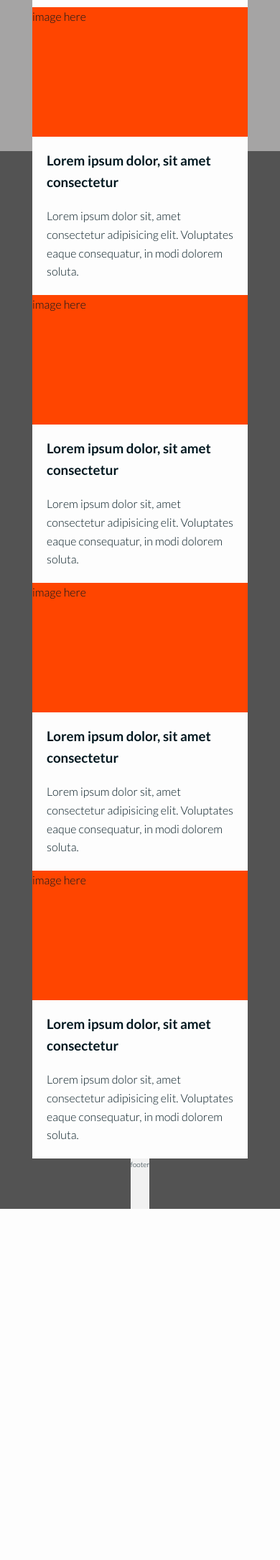
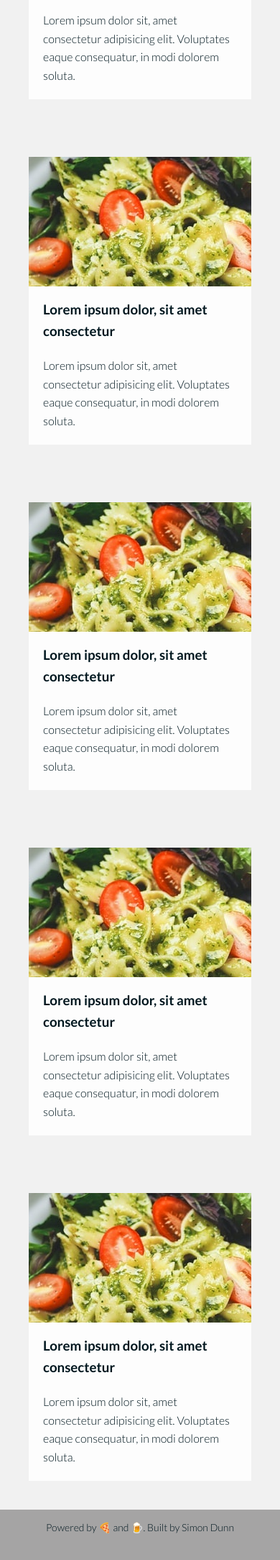
Before and after one commit to simonnineteen90/food-blog, a Flask app: page /flex-practice in a window 390 px wide. Shown: the part 1360-3528 px from the top of the page at 72% size. Before the commit the page ends 3040 px from the top, so only its background shows below. Run offline with Flask 2, Linux system fonts and the light colour scheme.

Commit message:
flexbox changes to the main section to make cards responsive

```diff
--- a/static/css/styles.css
+++ b/static/css/styles.css
@@ -39,8 +39,8 @@ body {
 }
 
 .navigation {
-  height: 7rem;
-  background-color: var(--color-white);
+  min-height: 7rem;
+  background-color: var(--color-light-gray);
   display: flex;
   justify-content: space-between;
   align-items: center;
@@ -55,8 +55,7 @@ body {
 }
 
 .main-content {
-  height: 100rem;
-  background-color: var(--color-light-gray);
+  background-color: var(--color-white);
   display: flex;
   flex-wrap: wrap;
   align-content: space-around;
@@ -64,8 +63,11 @@ body {
 }
 
 .footer {
-  height: 7rem;
-  background-color: var(--color-white);
+  min-height: 7rem;
+  background-color: var(--color-light-gray);
+  display: flex;
+  justify-content: center;
+  font-size: 1.4rem;
 }
 
 .contact-container {
@@ -209,8 +211,8 @@ nav ul li {
 }
 
 .main-content__card {
-  margin: 0 4rem;
-  width: 30rem;
+  flex: 1 1 30rem;
+  margin: 4rem;
   height: 40rem;
   background-color: #FDFDFD;
   font-size: 1.6rem;
@@ -218,6 +220,7 @@ nav ul li {
 .main-content__card--image {
   height: 18rem;
   background-color: orangered;
+  background-image: url(/static/images/hero-image.jpg);
 }
 .main-content__card--text {
   padding: 0 2rem;
--- a/static/sass/_components.scss
+++ b/static/sass/_components.scss
@@ -183,8 +183,9 @@ nav ul li {
 
 
     &__card {
-        margin: 0 4rem;
-        width: 30rem;
+        flex: 1 1 30rem;
+        margin: 4rem;
+        // min-width: 30rem;
         height: 40rem;
         background-color: #FDFDFD;
         font-size: 1.6rem;
@@ -192,6 +193,7 @@ nav ul li {
         &--image {
             height: 18rem;
             background-color: orangered;
+            background-image: url(/static/images/hero-image.jpg);
         }
 
         &--text {
--- a/static/sass/_layout.scss
+++ b/static/sass/_layout.scss
@@ -10,8 +10,8 @@ min-height: 100vh;
 
 
 .navigation {
-    height: 7rem;
-    background-color: var(--color-white);
+    min-height: 7rem;
+    background-color: var(--color-light-gray);
     display: flex;
     justify-content: space-between;
     align-items: center;
@@ -33,8 +33,8 @@ min-height: 100vh;
 }
 
 .main-content {
-    height: 100rem;
-    background-color: var(--color-light-gray);
+    // height: 100rem;
+    background-color: var(--color-white);
     display: flex;
     flex-wrap: wrap;
     align-content: space-around;
@@ -43,6 +43,9 @@ min-height: 100vh;
 }
 
 .footer{
-    height: 7rem;
-    background-color: var(--color-white);
+    min-height: 7rem;
+    background-color: var(--color-light-gray);;
+    display: flex;
+    justify-content: center;
+    font-size: 1.4rem;
 }
--- a/templates/flex-practice.html
+++ b/templates/flex-practice.html
@@ -37,7 +37,7 @@
         <main class="main-content">
             <div class="main-content__card">
                 <div class="main-content__card--image">
-                    image here
+
                 </div>
                 <div class="main-content__card--text">
                     <h3>Lorem ipsum dolor, sit amet consectetur</h3>
@@ -47,7 +47,7 @@
 
             <div class="main-content__card">
                 <div class="main-content__card--image">
-                    image here
+
                 </div>
                 <div class="main-content__card--text">
                     <h3>Lorem ipsum dolor, sit amet consectetur</h3>
@@ -57,7 +57,7 @@
 
             <div class="main-content__card">
                 <div class="main-content__card--image">
-                    image here
+
                 </div>
                 <div class="main-content__card--text">
                     <h3>Lorem ipsum dolor, sit amet consectetur</h3>
@@ -67,7 +67,7 @@
 
             <div class="main-content__card">
                 <div class="main-content__card--image">
-                    image here
+
                 </div>
                 <div class="main-content__card--text">
                     <h3>Lorem ipsum dolor, sit amet consectetur</h3>
@@ -77,7 +77,7 @@
 
             <div class="main-content__card">
                 <div class="main-content__card--image">
-                    image here
+
                 </div>
                 <div class="main-content__card--text">
                     <h3>Lorem ipsum dolor, sit amet consectetur</h3>
@@ -87,23 +87,27 @@
 
             <div class="main-content__card">
                 <div class="main-content__card--image">
-                    image here
+
                 </div>
                 <div class="main-content__card--text">
                     <h3>Lorem ipsum dolor, sit amet consectetur</h3>
                     <p>Lorem ipsum dolor sit, amet consectetur adipisicing elit. Voluptates eaque consequatur, in modi dolorem soluta. </p>
                 </div>
             </div>
+        </main>
+
+        <footer class="footer">
+            <div class="footer__content">
+                <p>Powered by &#127829 and  &#127866. Built by Simon Dunn</p>
+                <p></p>
+            </div>
+        </footer>
 
 
 
 
 
 
-
-        <footer class="footer">
-            footer
-        </footer>
 
 
 
```
Also changed, not shown: 1 other file.
